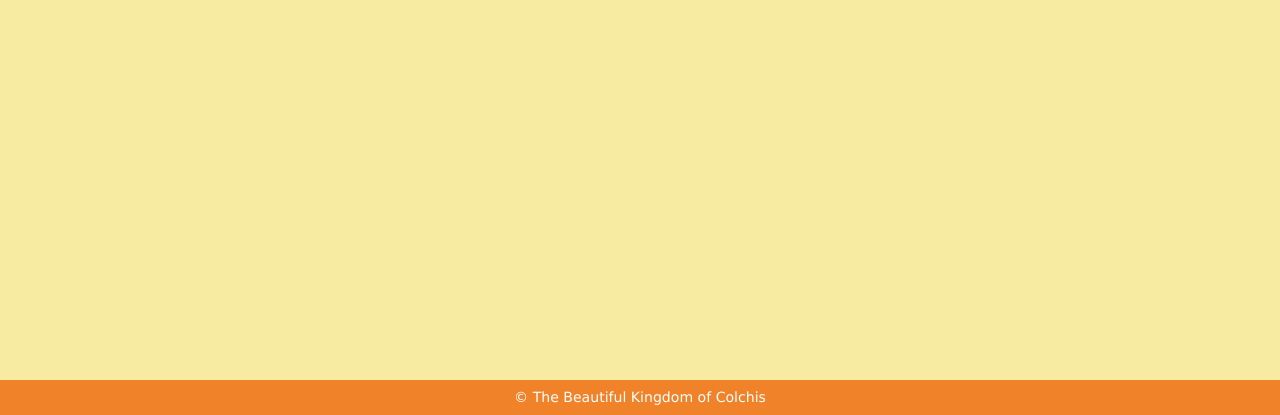
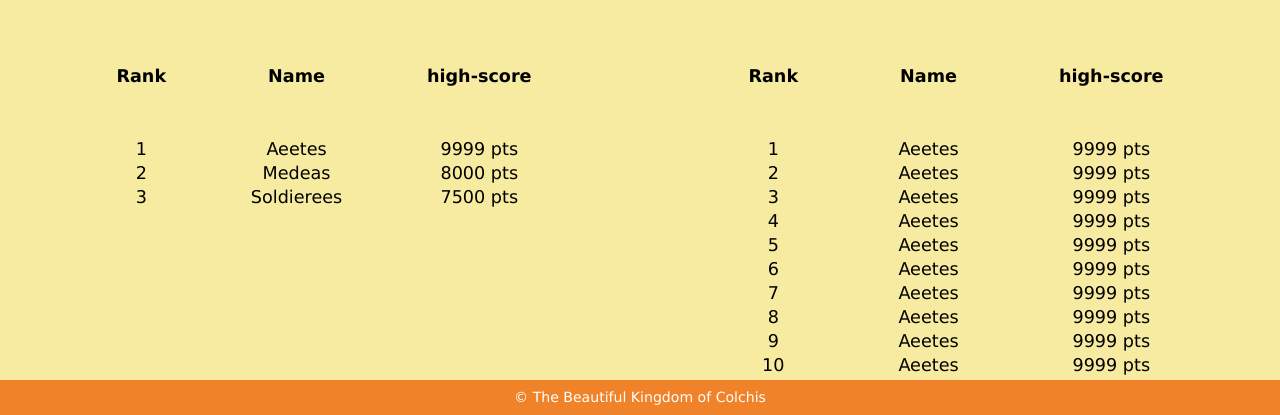
Before and after one commit to Coducteur/techChallenge, a website built with Parcel: page assets.html in a window 1280 px wide. Shown: the part 385-800 px from the top of the page. Built offline with nearby package versions, Linux system fonts and the light colour scheme.

Commit message:
Page index + Assets

```diff
--- a/assets.html
+++ b/assets.html
@@ -14,7 +14,7 @@
   <!-- Navigation Section-->
   <header class="flexContainer">
     <div id="logo">
-      <img src="img/img.png" alt="logo" width="64" height="64" />
+      <img src="img/logo.png" alt="logo" width="100" />
     </div>
     <nav id="mainNav">
       <ul class="flexContainer">
@@ -28,11 +28,107 @@
 
   <!-- Add this to a seperate page, e.g. assets.html
 			Kingdom's Royal Assets or Sporting Results table -->
-  <h2>
+  <h1>
     The Kingdom's Royal Assets / Javelin Event Results
-  </h2>
+  </h1>
   Asset... | Number... | Worth... Item 1...| 4... ] 6,000 Points... |
   Player... | Family Name... 94... | Sir John. | John of Elderworth
+  <section id="tableJavelin" class="flexContainerVertical">
+    <div id="tableJER">
+      <h2 class="centerObject">Javelin Event Résults:</h2>
+      <table class="centerObject">
+        <thead>
+          <tr>
+            <th>Rank</th>
+            <th>Name</th>
+            <th>high-score</th>
+          </tr>
+        </thead>
+        <tbody>
+          <tr>
+            <td>1</td>
+            <td>Aeetes</td>
+            <td>9999 pts</td>
+          </tr>
+          <tr>
+            <td>2</td>
+            <td>Medeas</td>
+            <td>8000 pts</td>
+          </tr>
+          <tr>
+            <td>3</td>
+            <td>Soldierees</td>
+            <td>7500 pts</td>
+          </tr>
+        </tbody>
+      </table>
+    </div>
+    <div id="tableJTS">
+      <h2 class="centerObject">Javelin Top score:</h2>
+      <table class="centerObject">
+        <thead>
+          <tr>
+            <th id="rankTh">Rank</th>
+            <th id="nameTh">Name</th>
+            <th id="hsTh">high-score</th>
+          </tr>
+        </thead>
+        <tbody>
+          <tr>
+            <td>1</td>
+            <td>Aeetes</td>
+            <td>9999 pts</td>
+          </tr>
+          <tr>
+            <td>2</td>
+            <td>Aeetes</td>
+            <td>9999 pts</td>
+          </tr>
+          <tr>
+            <td>3</td>
+            <td>Aeetes</td>
+            <td>9999 pts</td>
+          </tr>
+          <tr>
+            <td>4</td>
+            <td>Aeetes</td>
+            <td>9999 pts</td>
+          </tr>
+          <tr>
+            <td>5</td>
+            <td>Aeetes</td>
+            <td>9999 pts</td>
+          </tr>
+          <tr>
+            <td>6</td>
+            <td>Aeetes</td>
+            <td>9999 pts</td>
+          </tr>
+          <tr>
+            <td>7</td>
+            <td>Aeetes</td>
+            <td>9999 pts</td>
+          </tr>
+          <tr>
+            <td>8</td>
+            <td>Aeetes</td>
+            <td>9999 pts</td>
+          </tr>
+          <tr>
+            <td>9</td>
+            <td>Aeetes</td>
+            <td>9999 pts</td>
+          </tr>
+          <tr>
+            <td>10</td>
+            <td>Aeetes</td>
+            <td>9999 pts</td>
+          </tr>
+        </tbody>
+      </table>
+    </div>
+  </section>
+
   <footer>
     <p>&copy; The Beautiful Kingdom of Colchis</p>
   </footer>
--- a/style.css
+++ b/style.css
@@ -73,8 +73,8 @@ footer {
 
 /* index page */
 #welcome {
-    height: 600px;
-    background-image: url(/img/img.png);
+    height: 1000px;
+    background-image: url(/img/bateau.jpeg);
     background-repeat: no-repeat;
     background-size: contain;
     background-position: center;
@@ -82,12 +82,13 @@ footer {
     text-shadow: 2px 2px gray;
 }
 
+
 /* royal Family page */
 .quote {
     font-size: 36px;
 }
 
-.flexContainerRoyal {
+.flexContainerVertical {
     display: flex;
     justify-content: space-around;
     align-items: baseline;
@@ -126,3 +127,9 @@ button {
     color: black;
     border: 1px solid
 }
+
+/* Assets page */
+
+th {
+    padding: 50px;
+}
```
Also changed, not shown: contact.html (+1 -1 lines), index.html (+7 -4 lines), royal-family.html (+2 -2 lines), img/bateau.jpeg (added), img/hommeTaureau.jpeg (added), img/logo.png (added), 1 other file.
